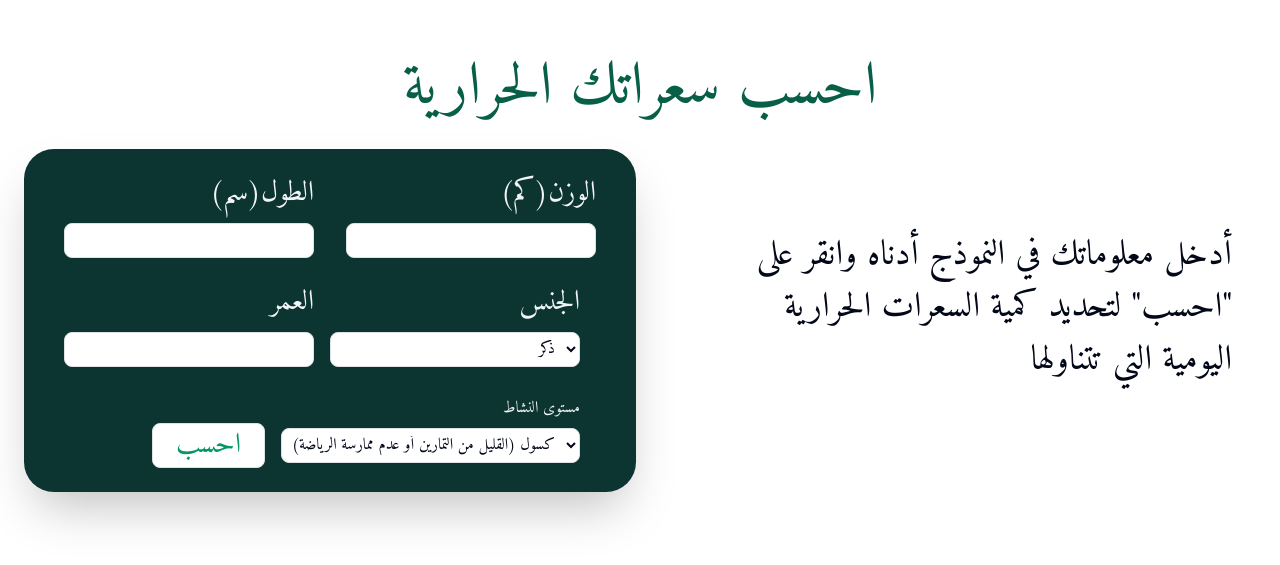
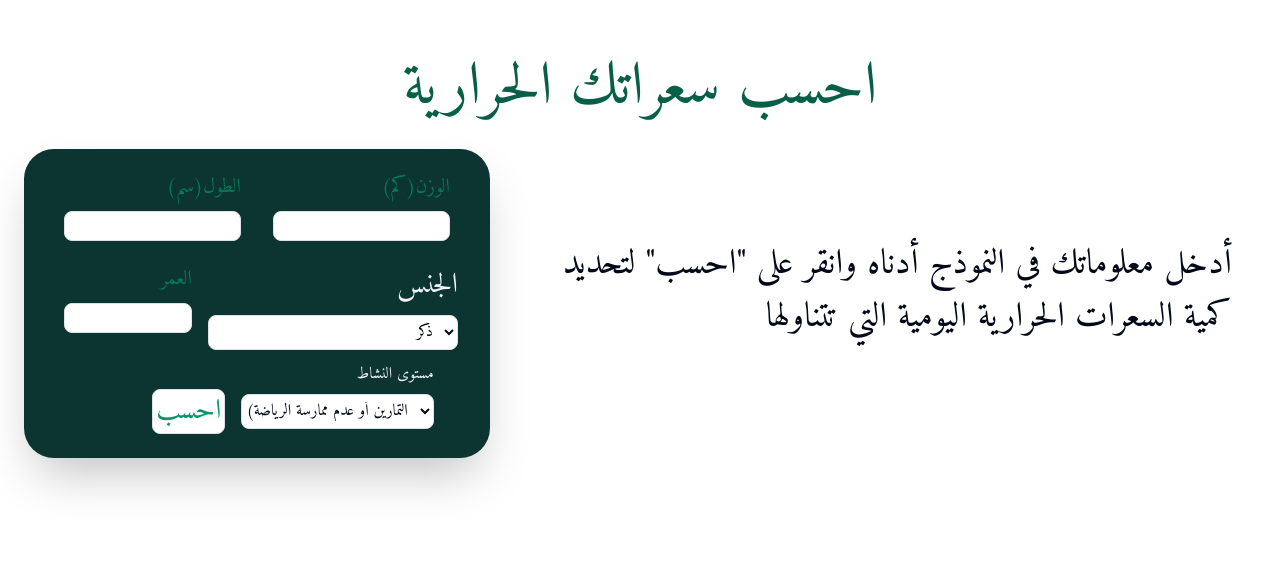
Before and after one commit to amrrmohamed87/Graduation-Frontend, a React (Vite) app: page /ca in a window 1280 px wide. Shown: the part 1639-2204 px from the top of the page. Built offline with nearby package versions, Linux system fonts and the light colour scheme.

Commit message:
changing the Input component and replacing the label for now with a placeholder - amr

```diff
--- a/src/components/CalculatorInput.jsx
+++ b/src/components/CalculatorInput.jsx
@@ -1,18 +1,44 @@
-function CalculatorInput({ label, id, ...props }) {
+import { useEffect, useRef } from "react";
+
+function CalculatorInput({ label, placeholder, id, ...props }) {
+  const inputRef = useRef(null);
+
+  useEffect(() => {
+    const currentInput = inputRef.current;
+    const preventScroll = (event) => {
+      event.preventDefault();
+    };
+
+    if (currentInput) {
+      currentInput.addEventListener("wheel", preventScroll);
+    }
+
+    return () => {
+      if (currentInput) {
+        currentInput.removeEventListener("wheel", preventScroll);
+      }
+    };
+  }, []);
+
   return (
     <div className="flex flex-col mb-6 mx-2">
       <label
         htmlFor={id}
-        className="text-right text-slate-100 mb-2 md:text-[28px]"
+        className="text-right text-emerald-700 mb-2 md:text-[20px]"
       >
         {label}
       </label>
       <input
         id={id}
-        required
+        placeholder={placeholder}
+        ref={inputRef}
         {...props}
-        className="bg-white text-right pr-2 h-[30px] w-[180px] border border-gray-500 focus:border-gray-950 rounded-lg
-        md:w-[250px] md:h-[35px]"
+        style={{
+          WebkitAppearance: "none",
+          MozAppearance: "textfield",
+        }}
+        className="appearance-none bg-white text-right pr-4 h-[25px] w-full border border-gray-500 focus:border-gray-950 rounded-lg
+         md:h-[30px]"
       />
     </div>
   );
```
